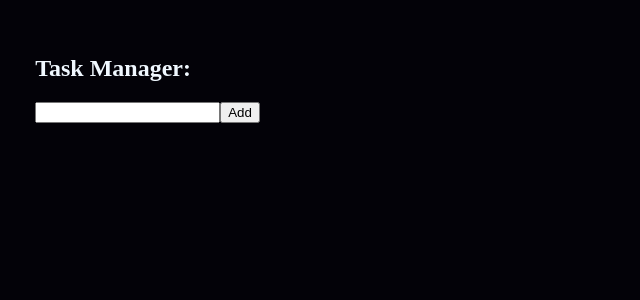
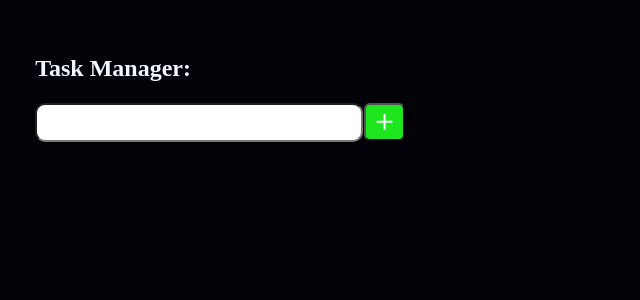
Before and after one commit to Alessandro-Vanzellotti/task-manager, a React (Vite) app: page / in a window 1280 px wide. Shown: the top 300 px of the page, without its empty margins (0-640 px from the left). Built offline with nearby package versions, Linux system fonts and the light colour scheme.

Commit message:
organizei os componentes em pastas e criei um arquivo scss para NewTaskForm; estilizei o componente NewTaskForm

```diff
--- a/src/App.tsx
+++ b/src/App.tsx
@@ -1,10 +1,9 @@
 import { ChangeEvent, useEffect, useState } from 'react';
 import './App.css';
 import { Task as TaskType } from './types';
-import { Task } from './Task';
-import { NewTaskForm } from './NewTaskForm';
+import { Task } from './Components/Task/Task';
+import { NewTaskForm } from './Components/NewTaskForm/NewTaskForm';
 import { v4 as uuidv4 } from 'uuid';
-import styled from 'styled-components';
 
 function App() {
 
@@ -75,11 +74,6 @@ function App() {
     console.log(taskList);
   },[taskList])
 
-  const StyledList = styled.ul({
-    padding: '0',
-
-  })
-
 
   return (
     <>
@@ -89,7 +83,7 @@ function App() {
       </header>
 
       <main>
-        <StyledList>
+        <ul>
           {taskList.map((task: TaskType) => {
             return (
               <Task
@@ -101,7 +95,7 @@ function App() {
               />
             )
           })}
-        </StyledList>
+        </ul>
       </main>
     </>
   )
--- /dev/null
+++ b/src/Components/NewTaskForm/NewTaskForm.scss
@@ -0,0 +1,42 @@
+.search-form {
+    /* background-color: white;
+    border-radius: 10px;
+    box-shadow: 0 2px 4px rgba(0,0,0,.25);
+    padding: 10px 10px;
+    width: 350px; */
+
+    align-items: center;
+    display: flex;
+    gap: 1px;
+    height: 40px;
+    width: 370px;
+
+    box-shadow: 0 2px 4px rgba(0,0,0,.25);
+
+
+
+    .search-form__input {
+        background-color: white;
+        padding: 10px 10px;
+        width: 350px;
+        border-radius: 10px;
+
+    }
+
+    .search-form__button {
+        width: 45px;
+        height: 94%;
+        background-color: rgb(30, 230, 30);
+        border-radius: 6px;
+
+        &:hover {
+            opacity: 0.9;
+        }
+    }
+
+    .search-form__icon {
+        width: 100%;
+        height: 100%;
+        color: white;
+    }
+}
--- /dev/null
+++ b/src/Components/NewTaskForm/NewTaskForm.tsx
@@ -0,0 +1,29 @@
+import { ChangeEvent } from "react";
+import { Task as TaskType } from "../../types";
+import './NewTaskForm.scss';
+import { IoMdAdd } from "react-icons/io";
+
+type NewTaskFormType = {
+    addNewTask: (text: string) => void;
+    handleChange: (event: ChangeEvent<HTMLInputElement>) => void;
+    newTask: TaskType;
+}
+
+export const NewTaskForm: React.FC<NewTaskFormType> = ({addNewTask, handleChange, newTask}) => {
+
+    const handleSubmit = (e: React.SyntheticEvent) => {
+        e.preventDefault();
+        if (newTask.text === "") return;
+        addNewTask(newTask.text);
+    }
+
+    return (
+
+        <form className={'search-form'} onSubmit={(e) => handleSubmit(e)}>
+            <input className={'search-form__input'} value={newTask.text} onChange={e => handleChange(e)} type="text" id="item" />
+            <button className={'search-form__button'} type="submit">
+                <IoMdAdd className={'search-form__icon'} />
+            </button>
+        </form>
+    )
+}
--- a/src/Task.scss
+++ b/src/Components/Task/Task.scss
@@ -7,10 +7,18 @@
 
 .delete-button {
     background-color: red;
+
+    &:hover {
+        opacity: 0.9;
+    }
 }
 
 .edit-button {
     background-color: #f5e70b;
+
+    &:hover {
+        opacity: 0.9;
+    }
 }
 
 .button:hover {
--- a/src/Task.tsx
+++ b/src/Components/Task/Task.tsx
@@ -1,5 +1,5 @@
 import React, { useState } from 'react';
-import {Task as TaskType} from './types';
+import {Task as TaskType} from '../../types';
 import { RiDeleteBin6Line } from "react-icons/ri";
 import { MdOutlineEdit } from "react-icons/md";
 import './Task.scss';
@@ -13,14 +13,11 @@ type Props = {
 
 export const Task: React.FC<Props> = ({task, toggleTask, removeTask, editTask}) => {
 
-    const [isEdited, setIsEdited] = useState<boolean>(false);
-
     const handleTaskRemoval = () : void => {
         removeTask(task);
     }
 
     const handleTaskEditing = () : void => {
-        //setIsEdited(true);
         editTask(task);
     }
 
@@ -30,11 +27,11 @@ export const Task: React.FC<Props> = ({task, toggleTask, removeTask, editTask})
             <input type="checkbox" onChange={() => toggleTask(task.id)} checked={task.isCompleted} />
             <p style={{ textDecoration: task.isCompleted ? 'line-through' : 'none'}}>{task.text}</p>
 
-            <button className='button delete-button' onClick={() => handleTaskRemoval()}>
+            <button className='delete-button' onClick={() => handleTaskRemoval()}>
                 <RiDeleteBin6Line />
             </button>
 
-            <button onClick={() => handleTaskEditing()}>
+            <button className='edit-button' onClick={() => handleTaskEditing()}>
                 <MdOutlineEdit />
             </button>
 
--- a/src/NewTaskForm.tsx
+++ /dev/null
@@ -1,30 +0,0 @@
-import { ChangeEvent } from "react";
-import { Task as TaskType } from "./types";
-import styled from "styled-components";
-
-type NewTaskFormType = {
-    addNewTask: (text: string) => void;
-    handleChange: (event: ChangeEvent<HTMLInputElement>) => void;
-    newTask: TaskType;
-}
-
-export const NewTaskForm: React.FC<NewTaskFormType> = ({addNewTask, handleChange, newTask}) => {
-
-    const handleSubmit = (e: React.SyntheticEvent) => {
-        e.preventDefault();
-        if (newTask.text === "") return;
-        addNewTask(newTask.text);
-    }
-
-    const StyledForm = styled.form({
-
-    })
-
-    return (
-
-        <StyledForm onSubmit={(e) => handleSubmit(e)} className="new-item-form">
-            <input value={newTask.text} onChange={e => handleChange(e)} type="text" id="item" />
-            <input type="submit" value="Add" />
-        </StyledForm>
-    )
-}
```
